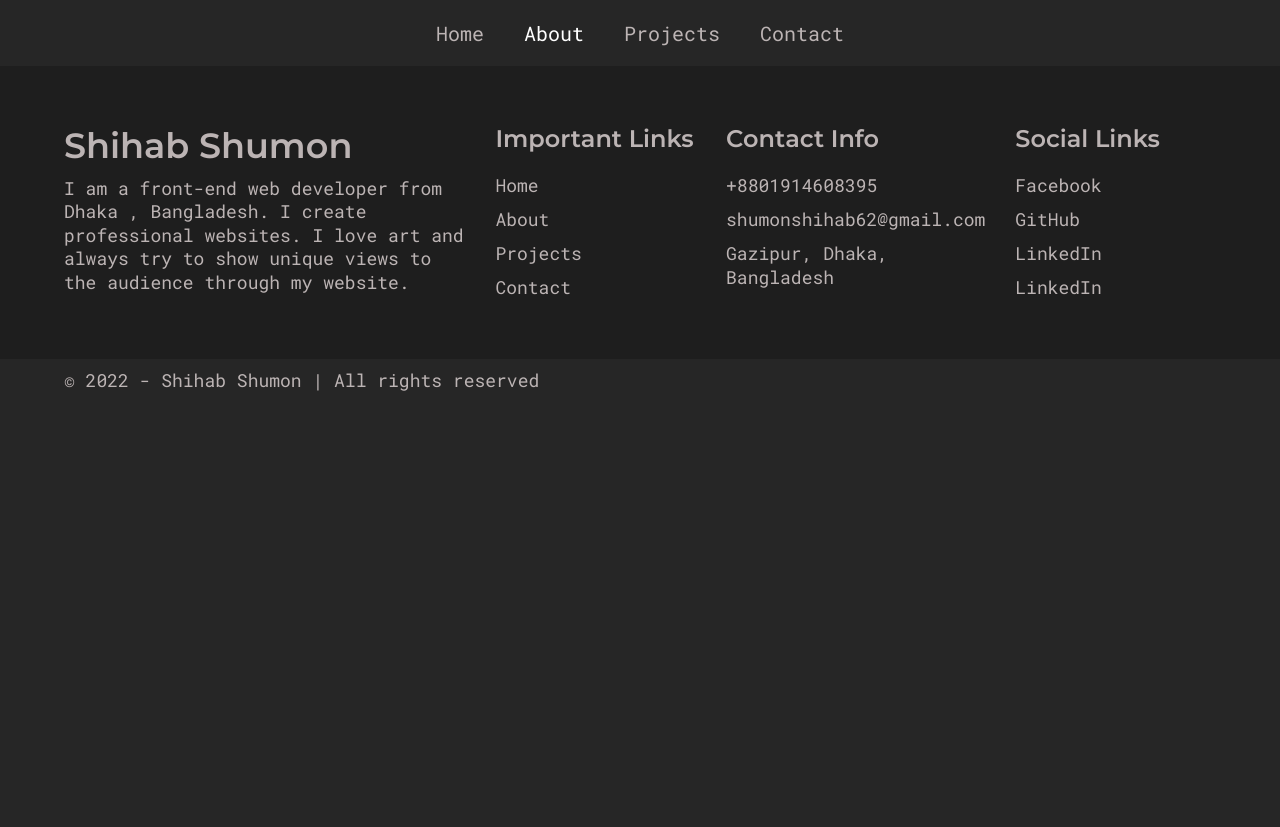
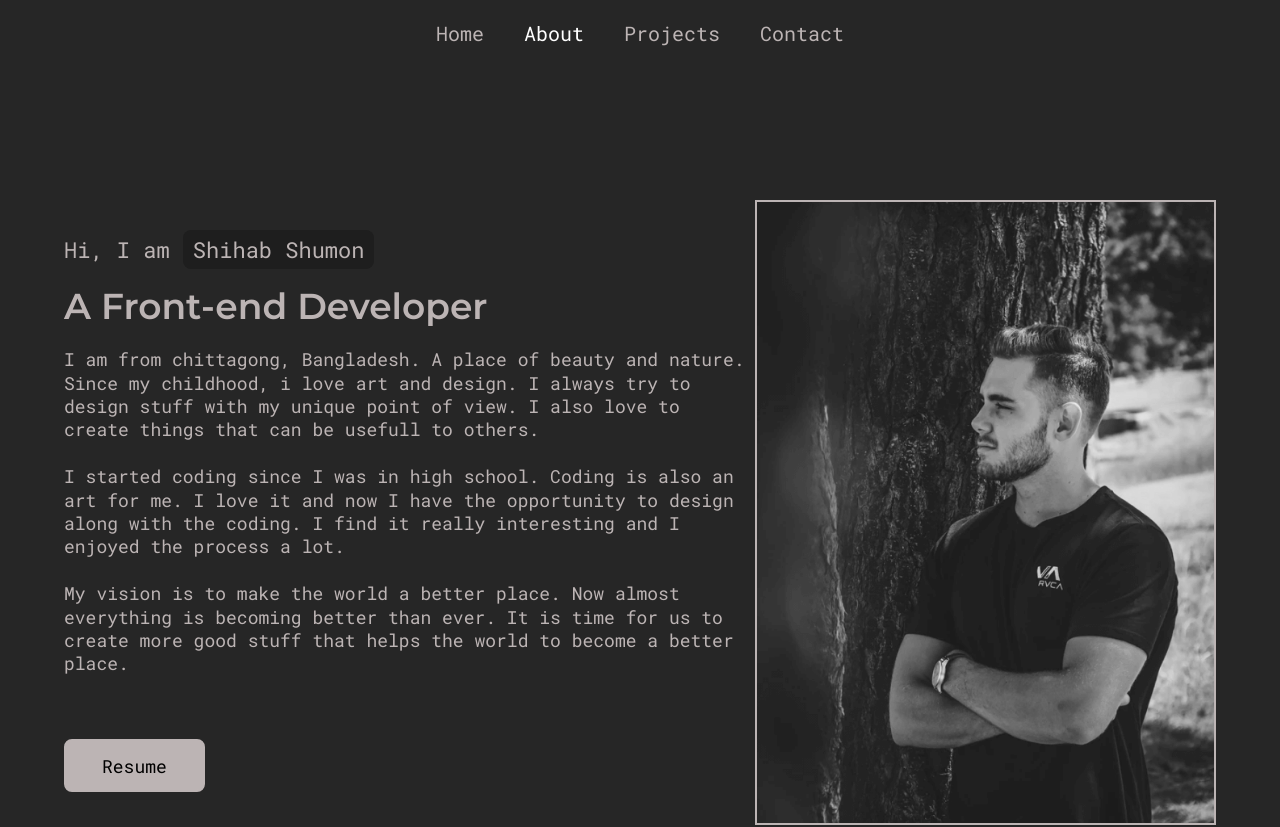
Before and after one commit to shihab91/shihab-s-portfolio, a React (Create React App) app: page /about in a window 1280 px wide. Shown: the top 827 px of the page. Before the commit the page ends 800 px from the top, so only its background shows below. Built offline with nearby package versions, Linux system fonts and the light colour scheme; the HTML template or start-up script is replaced by a standard one.

Commit message:
finished the top section of about page

```diff
--- a/src/pages/About.js
+++ b/src/pages/About.js
@@ -1,9 +1,86 @@
-import React from 'react';
+/* eslint-disable quotes */
+/* eslint-disable prettier/prettier */
+import React from "react";
+import styled from "styled-components";
+import PText from "../components/PText";
+import Button from "../components/Button";
+import aboutImg from "../assets/images/about-page-img.png";
+
+const AboutPageStyle = styled.div`
+  padding: 20rem 0 10rem 0;
+  .top__section {
+    display: flex;
+    align-items: center;
+    justify-content: center;
+  }
+  .left {
+    flex: 3;
+  }
+  .right {
+    flex: 2;
+  }
+  .about__subHeading {
+    font-size: 2.2rem;
+    margin-bottom: 2rem;
+    span {
+      background-color: var(--deep-dark);
+      padding: 0.5rem 1rem;
+      border-radius: 8px;
+    }
+  }
+  .about__heading {
+    font-size: 3.6rem;
+    margin-bottom: 2rem;
+  }
+  .about__info {
+    margin-bottom: 4rem;
+    .para {
+      max-width: 100%;
+    }
+  }
+  .right {
+    img {
+      border: 2px solid var(--grey-1);
+    }
+  }
+`;
 
 export default function About() {
   return (
-    <div>
-      <h1>this is about page</h1>
-    </div>
+    <AboutPageStyle>
+      <div className="container">
+        <div className="top__section">
+          <div className="left">
+            <p className="about__subHeading">
+              Hi, I am <span>Shihab Shumon</span>
+            </p>
+            <h2 className="about__heading">A Front-end Developer</h2>
+            <div className="about__info">
+              <PText>
+                I am from chittagong, Bangladesh. A place of beauty and nature.
+                Since my childhood, i love art and design. I always try to
+                design stuff with my unique point of view. I also love to create
+                things that can be usefull to others.
+                <br /> <br />
+                I started coding since I was in high school. Coding is also an
+                art for me. I love it and now I have the opportunity to design
+                along with the coding. I find it really interesting and I
+                enjoyed the process a lot.
+                <br /> <br />
+                My vision is to make the world a better place. Now almost
+                everything is becoming better than ever. It is time for us to
+                create more good stuff that helps the world to become a better
+                place.
+                <br /> <br />
+              </PText>
+            </div>
+            <Button btnText="Resume" btnLink="#" />
+          </div>
+          <div className="right">
+            <img src={aboutImg} alt="shihab shumon img" />
+          </div>
+        </div>
+      </div>
+    </AboutPageStyle>
   );
 }
```
